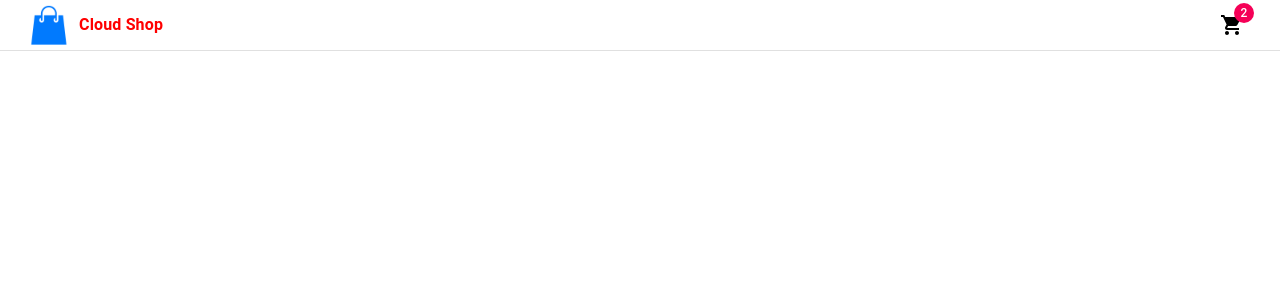
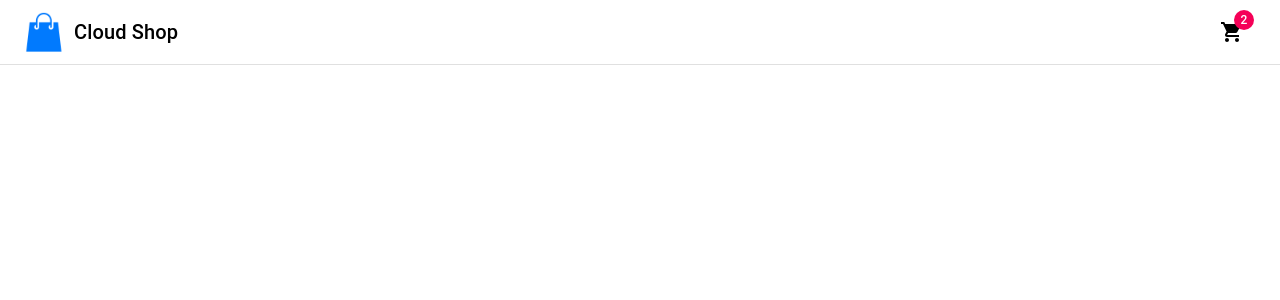
Before and after one commit to code-lad/react-e-commerce, a React (Create React App) app: page / in a window 1280 px wide. Shown: the top 300 px of the page. Built offline with nearby package versions, Linux system fonts and the light colour scheme.

Commit message:
Update Navbar.jsx

```diff
--- a/src/components/Navbar/Navbar.jsx
+++ b/src/components/Navbar/Navbar.jsx
@@ -14,8 +14,8 @@ const Navbar = () => {
   return (
     <div>
       <AppBar position="fixed" className={classes.appBar} color="inherit">
-        <Toolbar variant="h6" className={classes.title} color="inherit">
-          <Typography className={classes.center}>
+        <Toolbar>
+          <Typography variant="h6" className={classes.title} color="inherit">
             <img
               src={logo}
               alt="e-commerce-logo"
```
